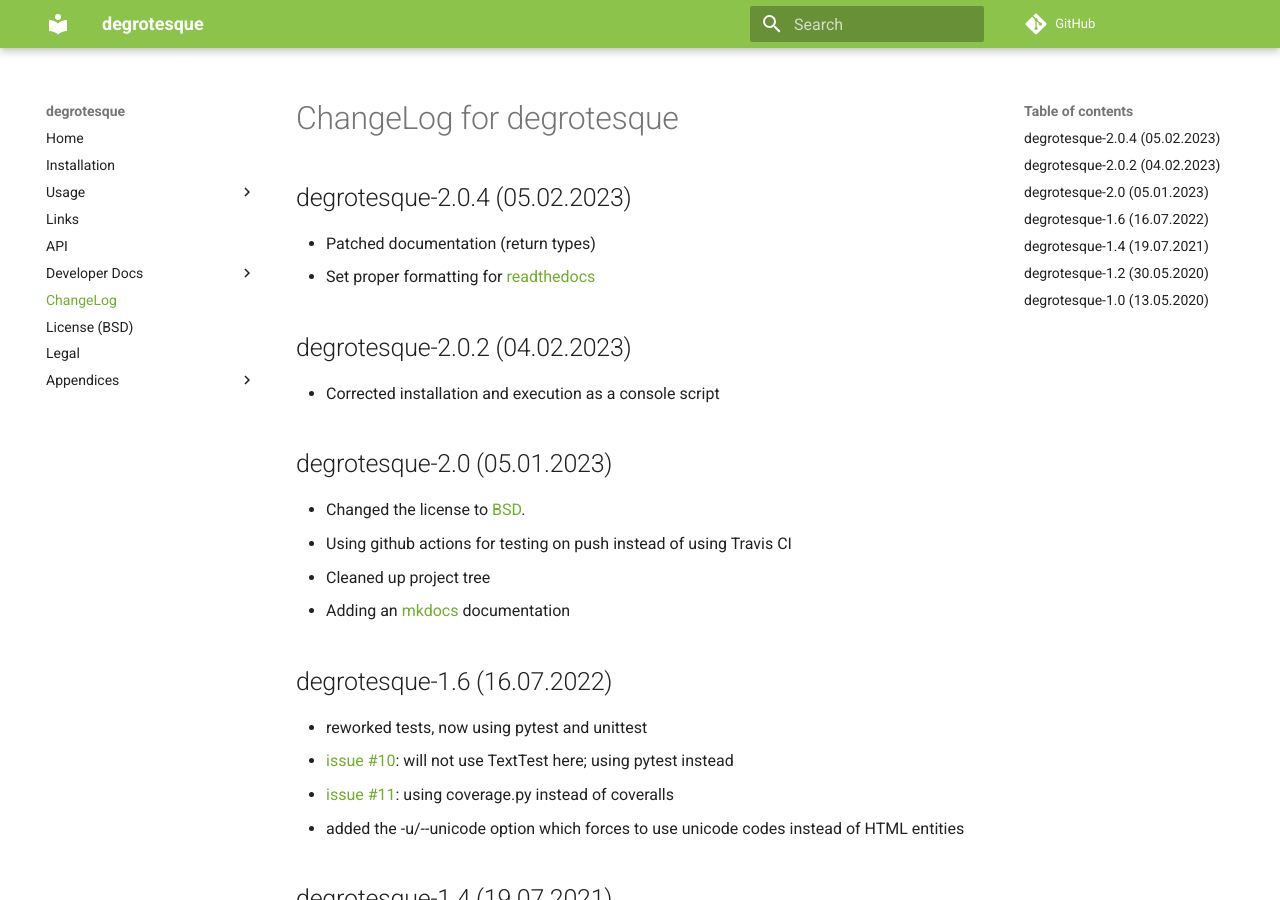
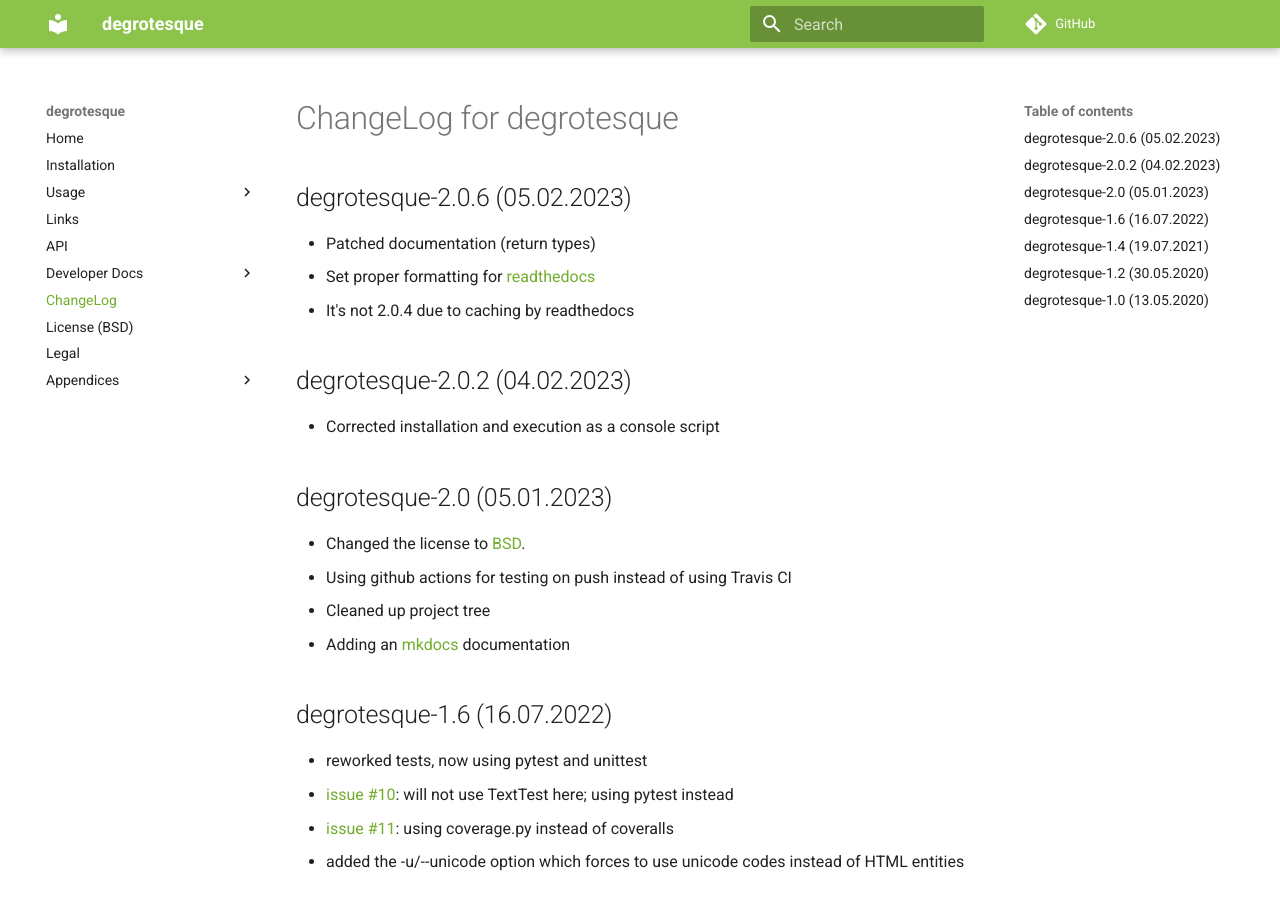
Before and after one commit to dkrajzew/degrotesque, an MkDocs documentation site: the page built from docs/mkdocs/changes.md, in a window 1280 px wide and 900 px high. Built offline with MkDocs 1.6.1 and Material for MkDocs 9.7.7, drawn with Linux system fonts in a browser that asks for light colours; comment, search, counter and statistics services are not loaded.

```diff
--- a/degrotesque.py
+++ b/degrotesque.py
@@ -1,7 +1,7 @@
 from __future__ import print_function
 # ===================================================================
 # degrotesque - A web type setter.
-# Version 2.0.4
+# Version 2.0.6
 #
 # Main module
 #
@@ -532,7 +532,7 @@ def main(arguments=None):
     """
     sys.tracebacklimit = 0
     # parse options
-    optParser = OptionParser(usage="usage:\n  degrotesque.py [options]", version="degrotesque.py 2.0.4")
+    optParser = OptionParser(usage="usage:\n  degrotesque.py [options]", version="degrotesque.py 2.0.6")
     optParser.add_option("-i", "--input", dest="input", default=None, help="Defines files/folder to process")
     optParser.add_option("-r", "--recursive", dest="recursive", action="store_true", default=False, help="Whether a given path shall be processed recursively")
     optParser.add_option("-B", "--no-backup", dest="no_backup", action="store_true", default=False, help="Whether no backup shall be generated")
--- a/docs/mkdocs/changes.md
+++ b/docs/mkdocs/changes.md
@@ -1,11 +1,12 @@
 ChangeLog for degrotesque
 =========================
 
-degrotesque-2.0.4 (05.02.2023)
+degrotesque-2.0.6 (05.02.2023)
 ------------------------------
 
 * Patched documentation (return types)
-* Set proper formatting for [readthedocs](https://degrotesque.readthedocs.io/en/2.0.4/)
+* Set proper formatting for [readthedocs](https://degrotesque.readthedocs.io/en/2.0.6/)
+* It&apos;s not 2.0.4 due to caching by readthedocs
 
 
 degrotesque-2.0.2 (04.02.2023)
--- a/setup.py
+++ b/setup.py
@@ -1,6 +1,6 @@
 # ===================================================================
 # degrotesque - A web type setter.
-# Version 2.0.4
+# Version 2.0.6
 #
 # Setup module
 #
@@ -25,7 +25,7 @@ with open("README.md", "r", encoding="utf-8") as fh:
 
 setuptools.setup(
     name="degrotesque",
-    version="2.0.4",
+    version="2.0.6",
     author="dkrajzew",
     author_email="d.krajzewicz@gmail.com",
     description="A web type setter",
```
Also changed, not shown: docs/mkdocs/install.md (+3 -3 lines), README.md.
